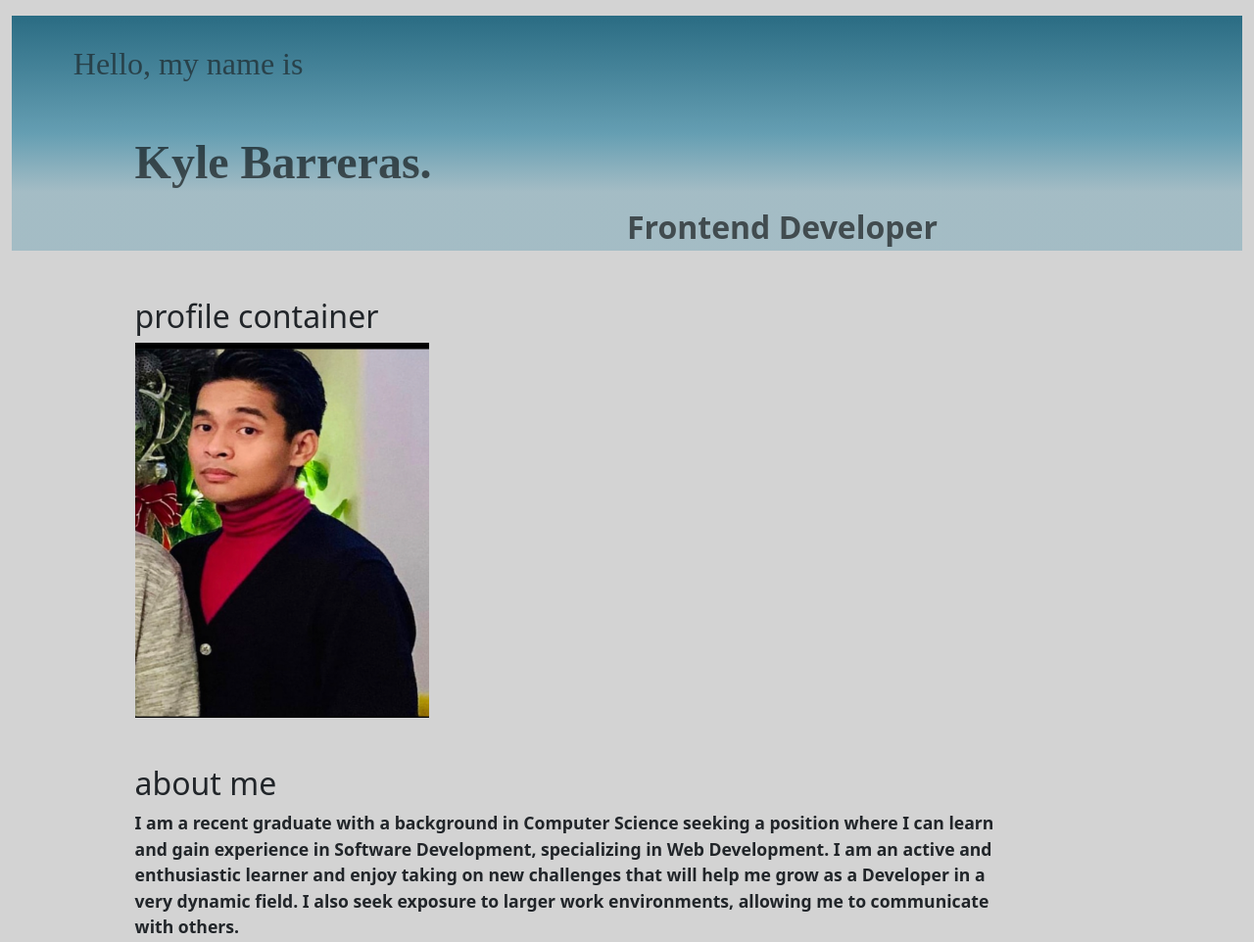
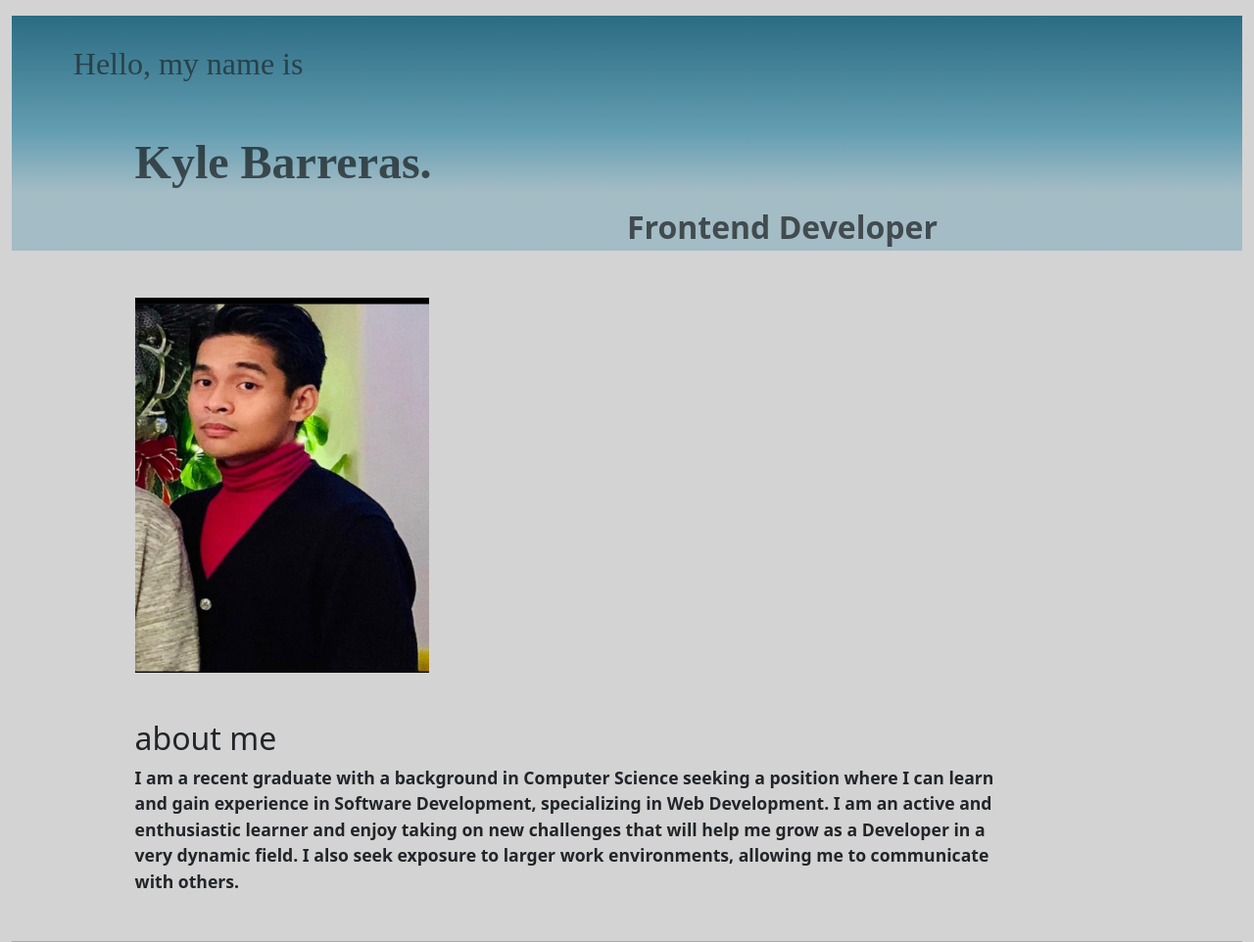
Before and after one commit to KyleIvanT/PortfolioV3, a plain HTML site: page index.html in a window 1280 px wide. Shown: the top 962 px of the page at 98% size. Drawn offline with nearby package versions, Linux system fonts and the light colour scheme.

Commit message:
removed profile container header

```diff
--- a/index.html
+++ b/index.html
@@ -29,7 +29,6 @@
         <div class="main-body container-fluid">
             <div class="profile-container mt-5">
                 <div class="profile-picture">
-                    <h2> profile container</h2>
                     <img class="picture-profile"src="./Images/resume.jpg" alt="profile picure" />
                 </div>
             </div>
```
